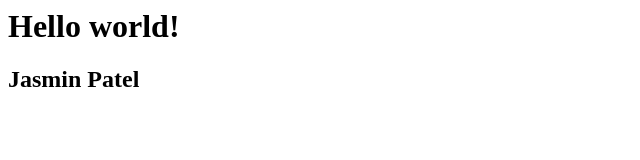
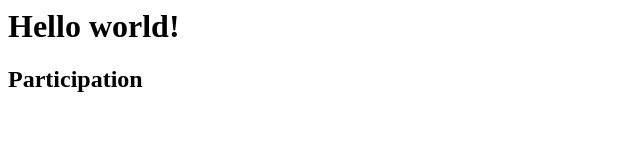
Before and after one commit to Jasminpatel1/Jasminpatel1.github.io, a plain HTML site: page index.html in a window 1280 px wide. Shown: the full height of the page, 0-640 px from the left. Drawn offline with Linux system fonts and the light colour scheme.

Commit message:
Update index.html

```diff
--- a/index.html
+++ b/index.html
@@ -1,2 +1,2 @@
 <h1>Hello world!</h1>
-<h2>Jasmin Patel</h2>
+<h2>Participation</h2>
```
